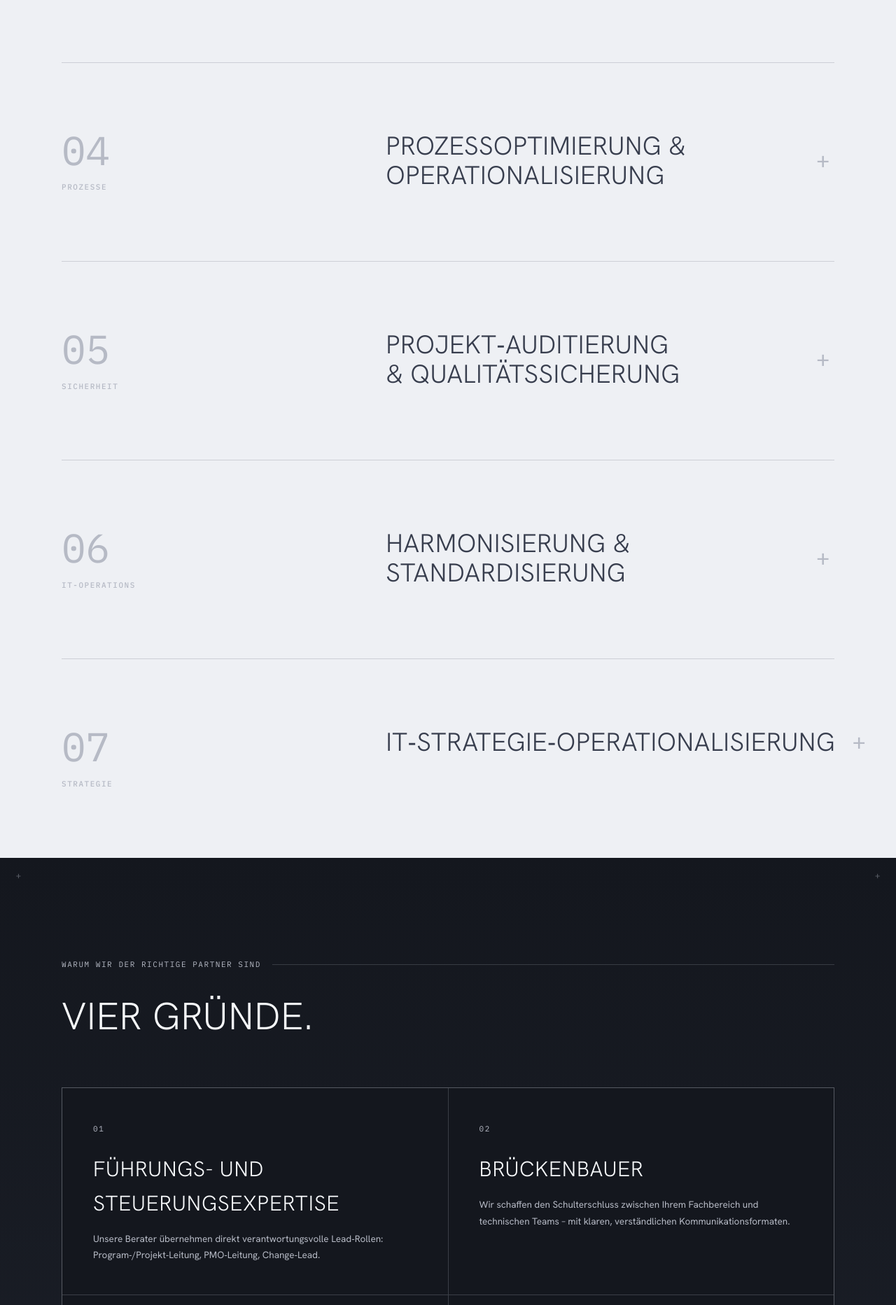
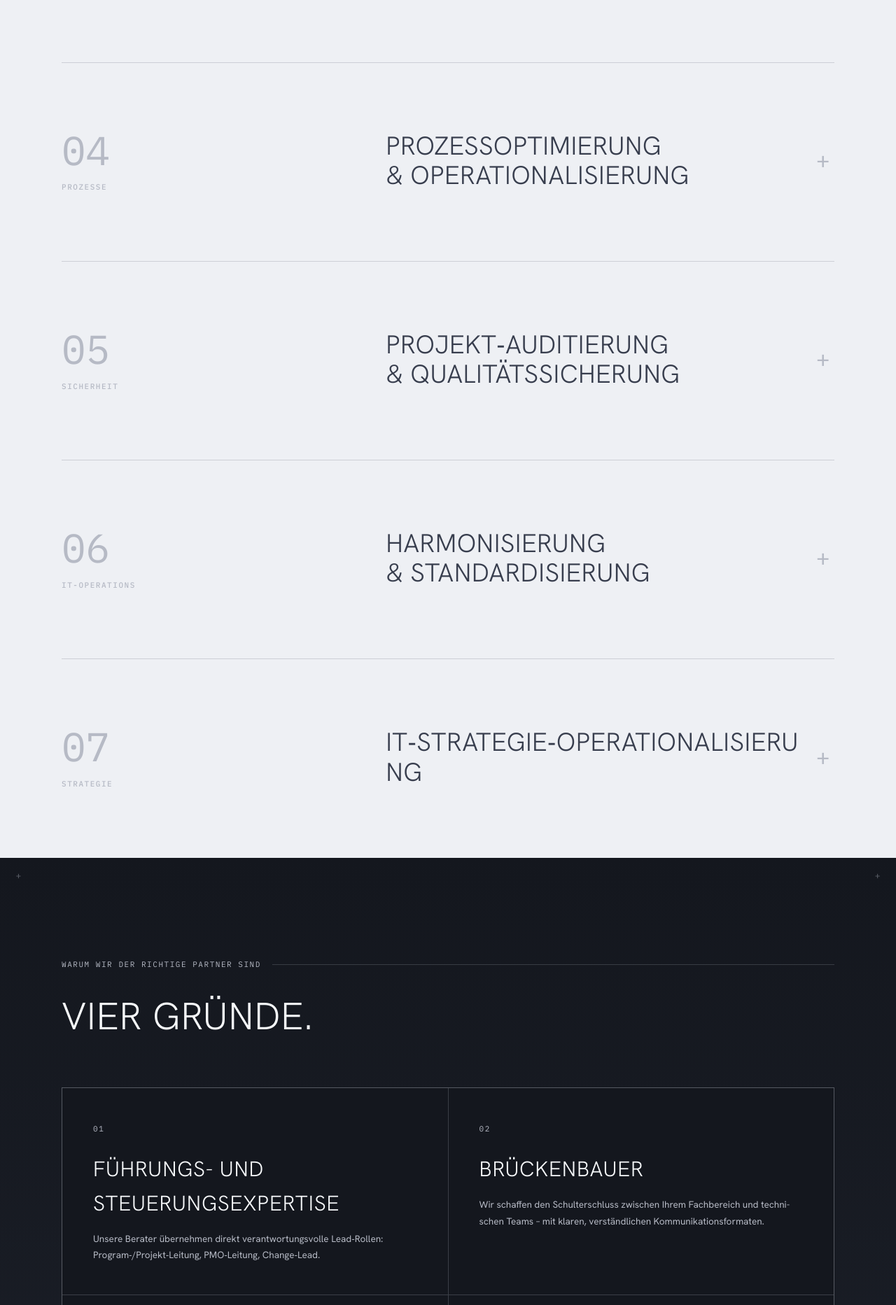
Before and after one commit to 62nghwy7c9-maker/Andrys-Advisory-, a PHP site: page /leistungen.html in a window 1280 px wide. Shown: the part 2833-4698 px from the top of the page at 70% size. Run offline with PHP 8.4, Linux system fonts and the light colour scheme.

Commit message:
Fehler-Audit: Formular-Bug behoben, mobile Überläufe beseitigt
Vollständige Prüfung (statische Link-/Anker-/ID-/Tag-Checks, 48
Browser-Läufe über 6 Viewport-Breiten × 8 Seiten, Funktionstests):

Behoben:
- Kontaktformular: ID-Mismatch (kontakt-kontakt-form vs. kontakt-form)
  – der Mailto-Versand beim Absenden war dadurch ohne Funktion
- Footer-Linkliste brach auf Mobilgeräten nicht um (Überlauf auf allen
  Seiten): flex-wrap ergänzt
- Lange Wörter/URLs verursachten horizontales Scrollen auf schmalen
  Screens: Silbentrennung/Umbruch für Modul-, Case- und Seiten-Titel,
  Service-Zeilen, Schritt-Karten und Datenschutz-Fließtext;
  min-width:0 für Grid-Kinder
- Titelgrößen für sehr schmale Screens (≤480px/≤400px) eine Stufe
  reduziert, damit Wort-Masken-Titel (keine Trennung möglich) passen
- Schritt-Karten-Grid konnte breiter als der Viewport werden
  (min-content): jetzt schrumpffähig

Verifiziert: keine JS-/Konsolen-/HTTP-Fehler, kein horizontaler
Überlauf von 320px bis 1440px, Counter, Akkordeons, FAQ und
Formular-Handler funktionieren, Tastaturbedienung der Akkordeons.

Co-Authored-By: Claude Fable 5 <noreply@anthropic.com>
Claude-Session: https://claude.ai/code/session_016ieJUV4QSghETN5vKRgKD2

```diff
--- a/assets/css/style.css
+++ b/assets/css/style.css
@@ -683,7 +683,7 @@ section { position: relative; }
   flex-wrap: wrap;
   padding-block: 1.75rem;
 }
-.footer-links { display: flex; gap: 2rem; }
+.footer-links { display: flex; flex-wrap: wrap; gap: 0.9rem 2rem; }
 .footer a { color: var(--fog); text-decoration: none; transition: color 0.2s; }
 .footer a:hover { color: var(--frost); }
 
@@ -1651,3 +1651,60 @@ main {
   main { animation: none; }
   .acc-panel { transition: none; }
 }
+
+/* ---- Lange Wörter & URLs dürfen umbrechen (verhindert mobilen Überlauf) ---- */
+.svc-title,
+.case-title,
+.acc-label,
+.case-sector,
+.page h1,
+.page h2,
+.page h3,
+.page h4 {
+  hyphens: auto;
+  overflow-wrap: anywhere;
+}
+.svc-meta,
+.case-meta,
+.svc > div,
+.case > div {
+  min-width: 0;
+}
+.page a,
+.page p {
+  overflow-wrap: anywhere;
+}
+
+/* Sehr schmale Screens: große Titel eine Stufe kleiner, damit auch lange
+   Einzelwörter in den Wort-Masken (keine Trennung möglich) hineinpassen */
+@media (max-width: 480px) {
+  .page-hero-title { font-size: clamp(1.7rem, 8.6vw, 2.2rem); }
+  .section-title { font-size: clamp(1.5rem, 7.6vw, 1.9rem); }
+  .cta-title { font-size: clamp(1.6rem, 8vw, 2.1rem); }
+}
+
+/* Tabellen in Modul-Panels scrollen horizontal statt die Seite zu sprengen */
+.svc-block table {
+  display: block;
+  overflow-x: auto;
+  max-width: 100%;
+}
+
+@media (max-width: 400px) {
+  .hero-title { font-size: clamp(1.8rem, 10.6vw, 2.4rem); }
+}
+
+/* Service-Zeilen: lange Einzelwörter (z. B. „Anpassungsfähigkeit") trennen */
+.service-name {
+  hyphens: auto;
+  overflow-wrap: anywhere;
+}
+.service > div { min-width: 0; }
+
+/* Schritt-Karten dürfen schrumpfen; lange Wörter darin trennen */
+.step { min-width: 0; }
+.step-name,
+.step-desc {
+  hyphens: auto;
+  overflow-wrap: anywhere;
+}
--- a/kontakt.html
+++ b/kontakt.html
@@ -92,7 +92,7 @@
             <h2 class="section-title" data-reveal style="font-size: clamp(1.6rem, 3vw, 2.4rem);">Schildern Sie uns Ihr Anliegen.</h2>
             <p class="section-intro" data-reveal>Hinterlassen Sie Ihre Kontaktdaten – wir melden uns umgehend bei Ihnen.</p>
 
-            <form id="kontakt-kontakt-form" data-reveal style="margin-top: 2.5rem;">
+            <form id="kontakt-form" data-reveal style="margin-top: 2.5rem;">
               <div class="field-row">
                 <div class="field">
                   <label for="f-vorname">Vorname</label>
```
